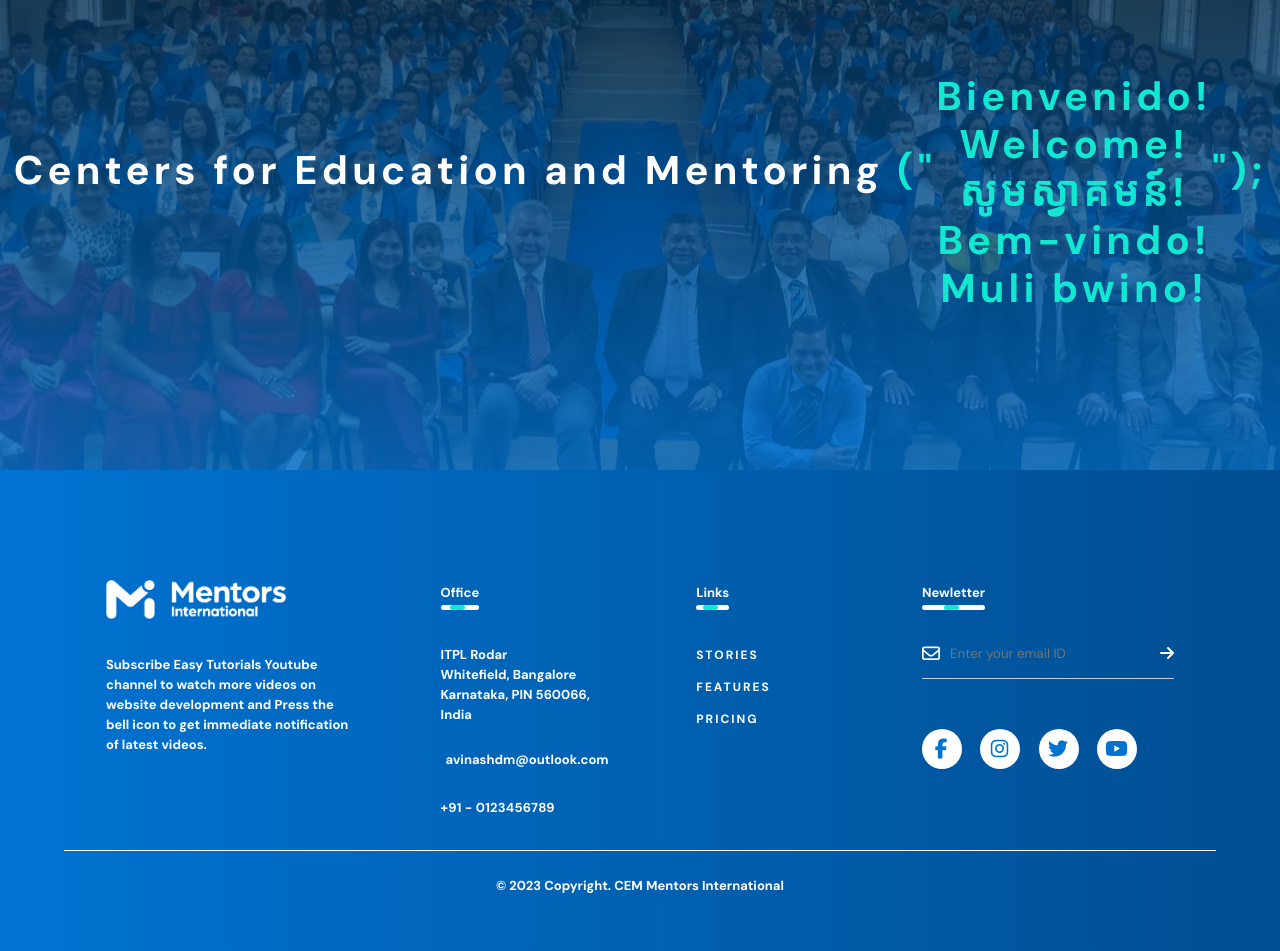
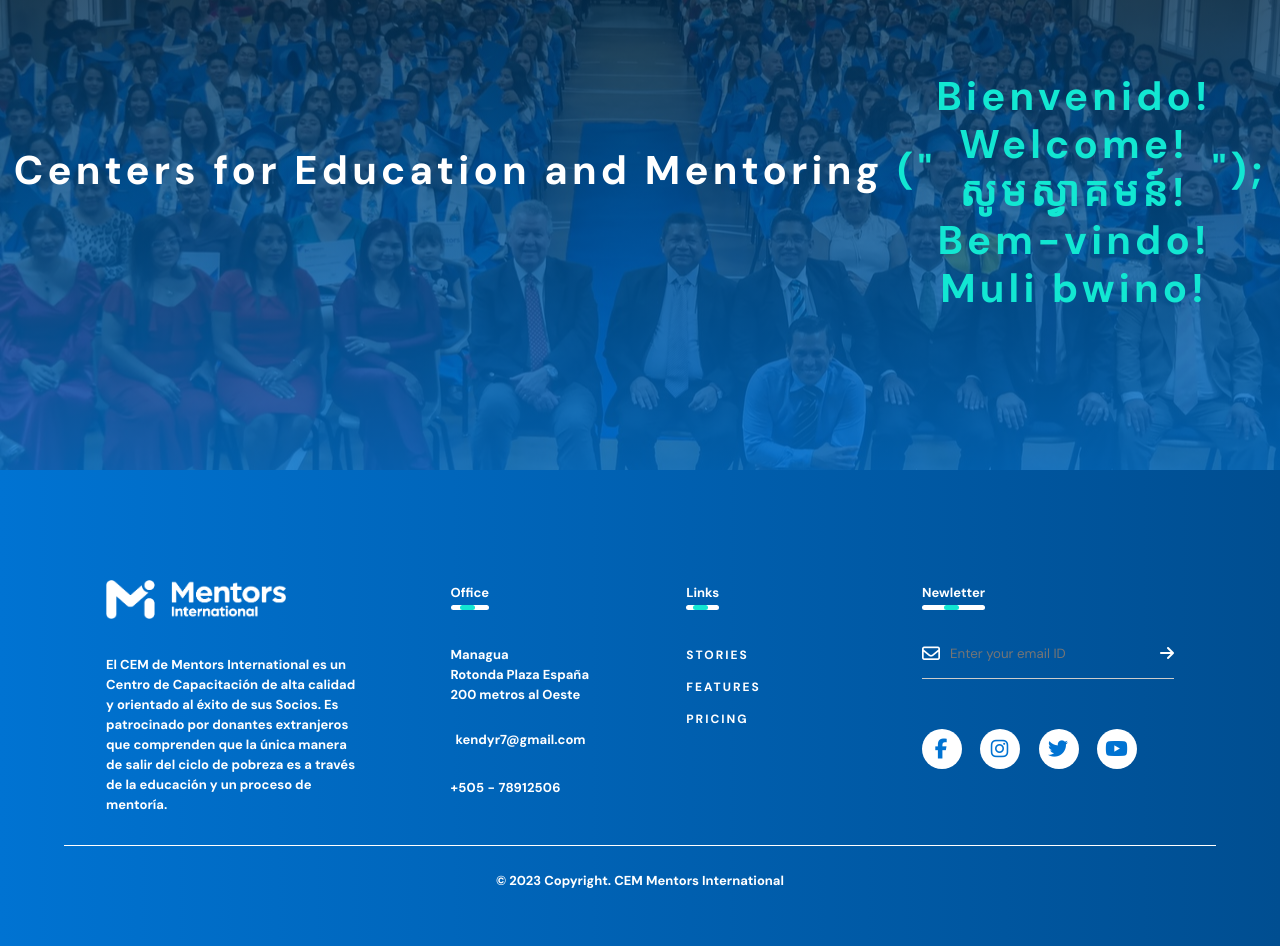
Before and after one commit to kendyr7/multi-page-website, a website built with Parcel: page pages/pricing.html in a window 1280 px wide. Shown: the part 862-1813 px from the top of the page. Built offline with nearby package versions, Linux system fonts and the light colour scheme.

Commit message:
Update navigation links and footer information

```diff
--- a/pages/pricing.html
+++ b/pages/pricing.html
@@ -32,9 +32,9 @@
       </div>
       <nav class="nav-header">
         <ul class="nav-header__list flex flex-jc-sb">
-          <li><a class="stories-link" href="./stories.html">Stories</a></li>
-          <li><a class="features-link" href="./features.html">Features</a></li>
-          <li><a class="pricing-link" href="./pricing.html">Pricing</a></li>
+          <li><a class="stories-link" href="#">Stories</a></li>
+          <li><a class="features-link" href="#">Features</a></li>
+          <li><a class="pricing-link" href="#">Pricing</a></li>
         </ul>
       </nav>
       <hr class="show-for-mobile">
@@ -42,7 +42,7 @@
       <a class="btn btn--header btn--black">ENTRAR</a>
 
       <!-- Dropdown code -->
-      <div class="select-menu">
+      <!-- <div class="select-menu">
         <div class="select-btn">
             <span class="sBtn-text">Select language</span>
             <i class="bx bx-chevron-down"></i>
@@ -62,7 +62,7 @@
                 <span class="option-text">ភាសាខ្មែរ</span>
             </li>
         </ul>
-    </div>
+      </div> -->
       <!-- End of Dropdown code -->
     </div>
   </header>
@@ -147,17 +147,15 @@
         <div class="footer__row">
           <div class="footer__col">
               <img src="../assets/shared/desktop/logo-white.png" class="footer__logo" alt="logo">
-              <p class="footer__text">Subscribe Easy Tutorials Youtube channel to watch more videos on
-                  website development and Press the bell icon to get immediate
-                  notification of latest videos.</p>
+              <p class="footer__text">El CEM de Mentors International es un Centro de Capacitación de alta calidad y orientado al éxito de sus Socios. Es patrocinado por donantes extranjeros que comprenden que la única manera de salir del ciclo de pobreza es a través de la educación y un proceso de mentoría.</p>
           </div>
           <div class="footer__col">
               <h3 class="footer__title">Office <div class="footer__underline"><span> </span></div></h3>
-              <p class="footer__text">ITPL Rodar</p>
-              <p class="footer__text">Whitefield, Bangalore</p>
-              <p class="footer__text">Karnataka, PIN 560066, India</p>
-              <p class="footer__email">avinashdm@outlook.com</p>
-              <h4 class="footer__phone">+91 - 0123456789</h4>
+              <p class="footer__text">Managua</p>
+              <p class="footer__text">Rotonda Plaza España</p>
+              <p class="footer__text">200 metros al Oeste</p>
+              <p class="footer__email">kendyr7@gmail.com</p>
+              <h4 class="footer__phone">+505 - 78912506</h4>
           </div>
           <div class="footer__col">
               <h3 class="footer__title">Links <div class="footer__underline"><span> </span></div></h3>
```
